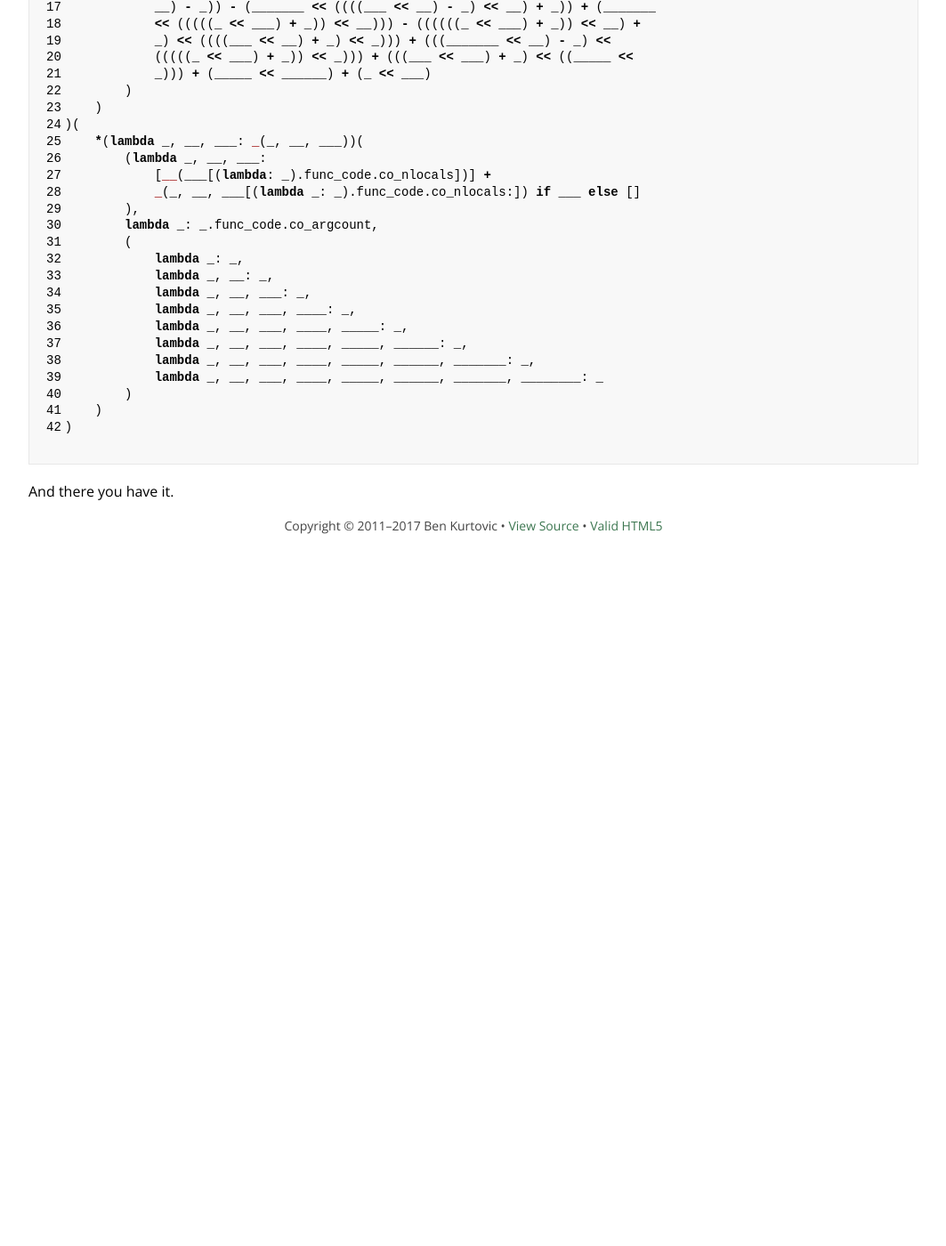
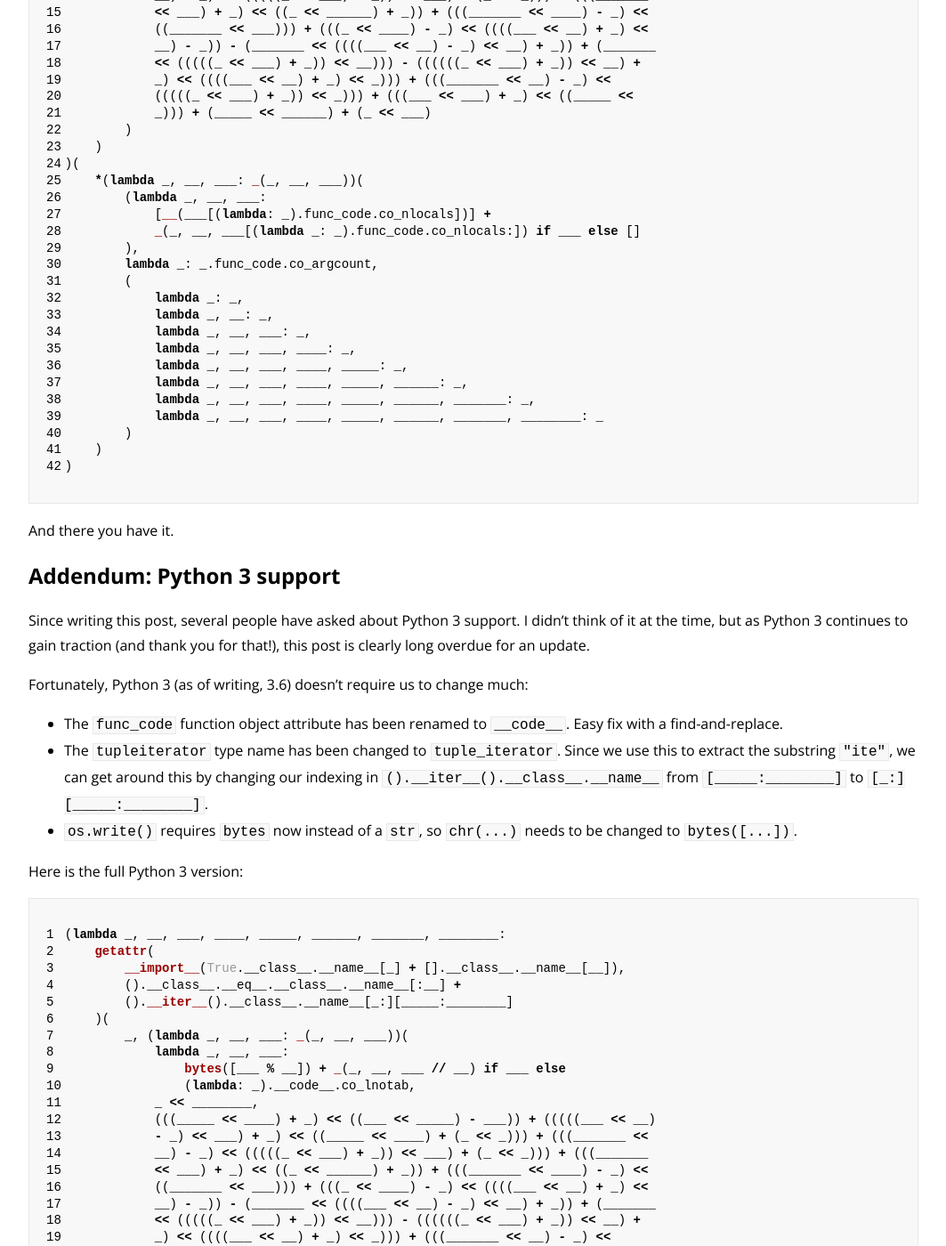
Before and after one commit to earwig/benkurtovic.com, a Jekyll site: the page built from _posts/2014-06-01-obfuscating-hello-world.md, in a window 1280 px wide and 1400 px high, scrolled down 10804 px. Shown: the whole window at 89% size, without its empty margins (108-1171 px from the left). Built offline with Jekyll 4.4.1, drawn with Linux system fonts in a browser that asks for light colours; nearby versions of some CDN libraries; formulas are drawn with MathJax 3; comment, search, counter and statistics services are not loaded; before the commit the page ends 11425 px from its top, so only the background shows below that; some of the changed text lies outside the part shown.

Commit message:
Update Obfuscating Hello World with Python 3.

```diff
--- a/_posts/2014-06-01-obfuscating-hello-world.md
+++ b/_posts/2014-06-01-obfuscating-hello-world.md
@@ -4,6 +4,8 @@ title: Obfuscating "Hello world!"
 tags: Python
 description: Fun with functional programming in Python
 ---
+
+__Update__ (November 1, 2017): Added [Python 3 support](#addendum-python-3-support).
 
 A few months ago, I got first place in
 [this Code Golf contest](//codegolf.stackexchange.com/q/22533) to create the
@@ -650,3 +652,71 @@ all the parts together:
 {% endhighlight %}
 
 And there you have it.
+
+## Addendum: Python 3 support
+
+Since writing this post, several people have asked about Python 3 support.
+I didn't think of it at the time, but as Python 3 continues to gain traction
+(and thank you for that!), this post is clearly long overdue for an update.
+
+Fortunately, Python 3 (as of writing, 3.6) doesn't require us to change much:
+
+- The `func_code` function object attribute has been renamed to `__code__`.
+  Easy fix with a find-and-replace.
+- The `tupleiterator` type name has been changed to `tuple_iterator`. Since we
+  use this to extract the substring `"ite"`, we can get around this by changing
+  our indexing in `().__iter__().__class__.__name__` from `[_____:________]` to
+  `[_:][_____:________]`.
+- `os.write()` requires `bytes` now instead of a `str`, so `chr(...)` needs to
+  be changed to `bytes([...])`.
+
+Here is the full Python 3 version:
+
+{% highlight python linenos=table %}
+
+(lambda _, __, ___, ____, _____, ______, _______, ________:
+    getattr(
+        __import__(True.__class__.__name__[_] + [].__class__.__name__[__]),
+        ().__class__.__eq__.__class__.__name__[:__] +
+        ().__iter__().__class__.__name__[_:][_____:________]
+    )(
+        _, (lambda _, __, ___: _(_, __, ___))(
+            lambda _, __, ___:
+                bytes([___ % __]) + _(_, __, ___ // __) if ___ else
+                (lambda: _).__code__.co_lnotab,
+            _ << ________,
+            (((_____ << ____) + _) << ((___ << _____) - ___)) + (((((___ << __)
+            - _) << ___) + _) << ((_____ << ____) + (_ << _))) + (((_______ <<
+            __) - _) << (((((_ << ___) + _)) << ___) + (_ << _))) + (((_______
+            << ___) + _) << ((_ << ______) + _)) + (((_______ << ____) - _) <<
+            ((_______ << ___))) + (((_ << ____) - _) << ((((___ << __) + _) <<
+            __) - _)) - (_______ << ((((___ << __) - _) << __) + _)) + (_______
+            << (((((_ << ___) + _)) << __))) - ((((((_ << ___) + _)) << __) +
+            _) << ((((___ << __) + _) << _))) + (((_______ << __) - _) <<
+            (((((_ << ___) + _)) << _))) + (((___ << ___) + _) << ((_____ <<
+            _))) + (_____ << ______) + (_ << ___)
+        )
+    )
+)(
+    *(lambda _, __, ___: _(_, __, ___))(
+        (lambda _, __, ___:
+            [__(___[(lambda: _).__code__.co_nlocals])] +
+            _(_, __, ___[(lambda _: _).__code__.co_nlocals:]) if ___ else []
+        ),
+        lambda _: _.__code__.co_argcount,
+        (
+            lambda _: _,
+            lambda _, __: _,
+            lambda _, __, ___: _,
+            lambda _, __, ___, ____: _,
+            lambda _, __, ___, ____, _____: _,
+            lambda _, __, ___, ____, _____, ______: _,
+            lambda _, __, ___, ____, _____, ______, _______: _,
+            lambda _, __, ___, ____, _____, ______, _______, ________: _
+        )
+    )
+)
+
+{% endhighlight %}
+
+Thank you for reading! I continue to be amazed by this post's popularity.
```
